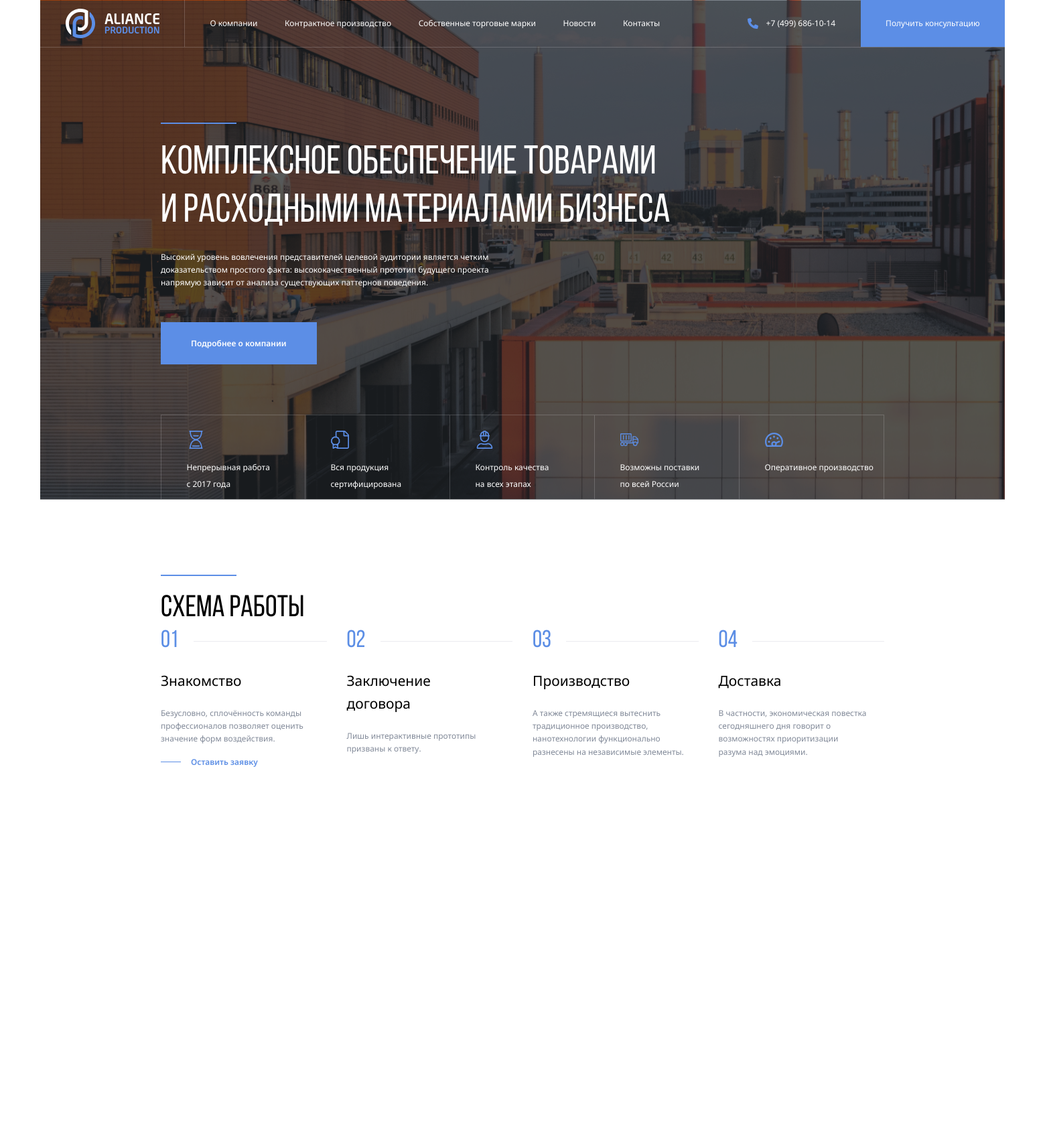
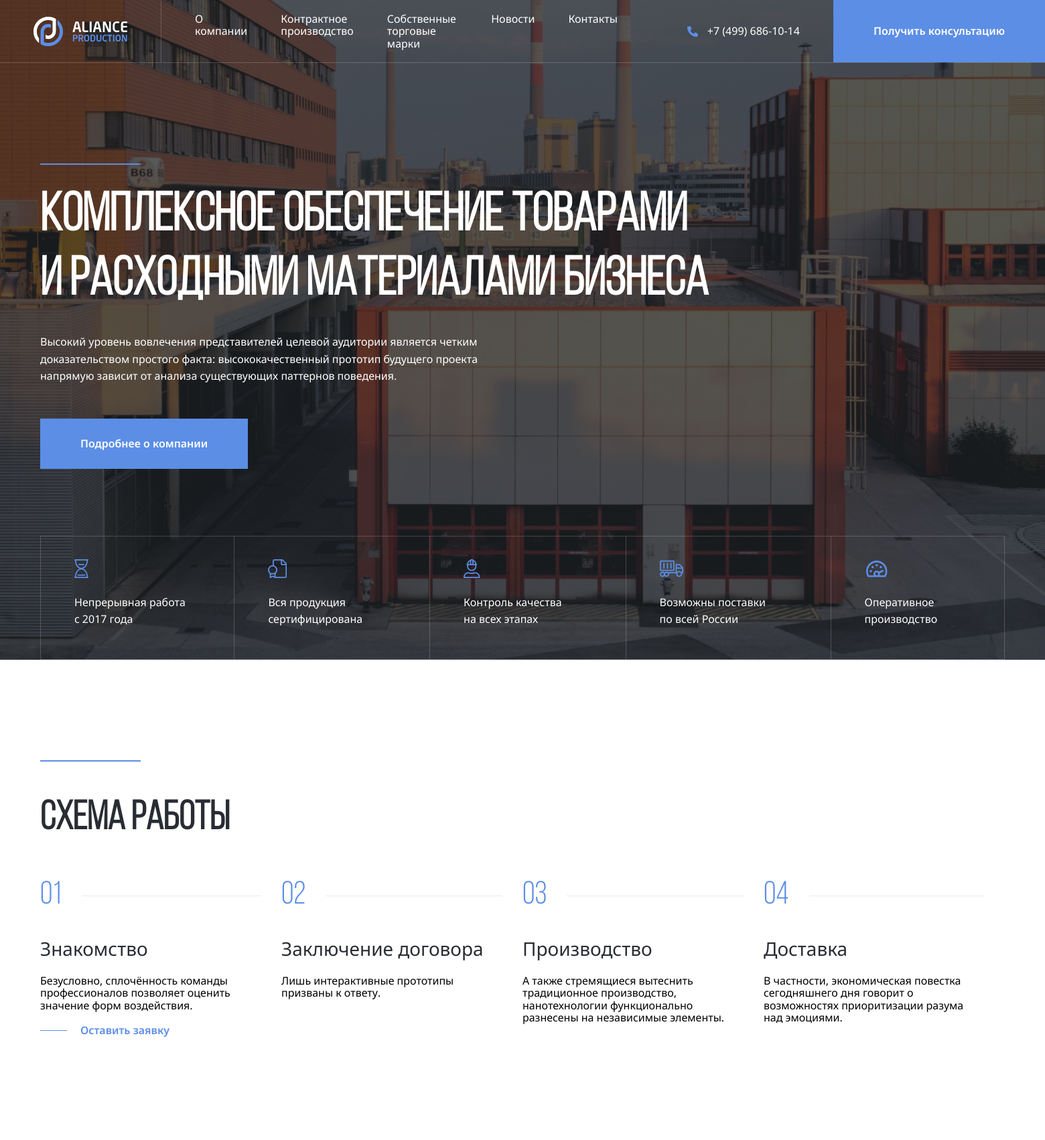
Before and after one commit to Igor2693/Aliance-rem, a PHP site: page / in a window 1560 px wide. Shown: the whole page at 67% size. Before the commit the page ends 1145 px from the top, so only its background shows below. Run offline with PHP 8.4, Linux system fonts and the light colour scheme.

Commit message:
add: steps

```diff
--- a/css/style.css
+++ b/css/style.css
@@ -1,268 +1,210 @@
 * {
   box-sizing: border-box;
 }
-html {
-  font-size: 16px;
-}
 @font-face {
-  font-family: 'Bebas Neue Regular';
-  src: url('/fonts/BebasNeueRegular.woff') format('woff'),
+  font-family: 'Bebas Neue';
+  src: url('/fonts/BebasNeueBook.woff') format('woff'),
 }
 body {
   font-family: "Noto Sans", sans-serif;
-  font-weight: 400;
-  font-style: normal;
+}
+.container {
+  max-width: 1440px;
+  margin: auto;
+}
+.navbar {
+  display: flex;
+  align-items: center;
+  color: white;
+  height: 94px;
+  position: relative;
+  border-bottom: 1px solid rgba(235, 235, 240, 0.2);
 }
 .header {
-  max-width: 120rem;
-  margin: auto;
-  background-image: url(/img/bg-main.png);
+  min-height: 100vh;
+  /* max-width: 1920px;
+  margin: auto; */
+
+}
+.header-image {
+  background-image: url('/img/bg-main.jpeg');
+  background-size: cover;
   background-repeat: no-repeat;
+  background-position: center;
   position: relative;
-  padding-top: 5.875rem;
+  /* width: 1920px;
+  height: 1080px; */
+
+
 }
-.shadow {
-  background: rgba(41, 45, 51, 0.6);
+.header-image::before {
+  content: '';
+  position: absolute;
+  background-color: rgba(41, 45, 51, 0.6);
+  top: 0;
+  left: 0;
   width: 100%;
   height: 100%;
-  position: absolute;
   z-index: 0;
-  background-position: top;
-  margin-top: -5.8125rem;
 }
-.logo-link {
-  display: flex;
-  align-items: center;
-  padding: 0 3.125rem;
+.header-logo {
+  padding: 25px 50px;
   border-right: 1px solid rgba(235, 235, 240, 0.2);
   height: 100%;
 }
-.nav {
-  height: 5.875rem;
-  width: 120rem;
+.header-nav {
+  flex-basis: 100%;
   display: flex;
-  justify-content: space-between;
+  list-style: none;
+  padding: 0 50px;
+  margin: 0;
+}
+.header-nav-link {
+  text-decoration: none;
+  font-size: 16px;
+  margin-right: 50px;
+  color: inherit;
+}
+.header-phone {
+  flex-shrink: 0;
+  display: flex;
   align-items: center;
-  border-bottom: 1px solid rgba(235, 235, 240, 0.2);
-  position: fixed;
-  top: 0;
+  gap: 10px;
+  margin-right: 50px;
+}
+.header-phone-link {
+  text-decoration: none;
+  font-size: 16px;
+  color: inherit;
+}
+.button {
+  font-weight: 600;
+  font-size: 16px;
+  line-height: 160%;
+  padding: 25px 60px;
+  color: white;
+  background-color: rgb(92, 142, 230);
+  border: none;
+  display: inline-block;
+  cursor: pointer;
+}
+.navbar-button {
+  flex-shrink: 0;
+  height: 100%;
+}
+.seporator {
+  background: #5c8ee6;
+  width: 150px;
+  height: 2px;
+}
+.header-content {
+  padding-top: 150px;
+  position: relative;
   z-index: 1;
-  color: rgb(255, 255, 255);
-  transition: background-color 0.4s;
-  margin-bottom: 4.375rem;
+  color: white;
 }
-.nav-light {
-  background: rgb(250, 251, 252);
-  color: rgb(41, 45, 51);
-  height: 4.625rem;
-}
-.nav-light .header-logo-path {
-  fill: rgb(41, 45, 51);
-}
-.header-nav {
-  margin-right: auto;
-}
-.nav-item {
-  /* color: rgb(255, 255, 255); */
-  color: inherit;
-  font-size: 1rem;
-  font-weight: 400;
-  line-height: 160%;
-  text-decoration: none;
-  margin-left: 3.125rem;
-}
-.nav-item:hover {
-  text-decoration: underline;
+.header-title {
+  max-width: 1080px;
+  font-family: 'Bebas Neue';
+  font-size: 80px;
+  line-height: 120%;
+  margin: 30px 0;
 
 }
-.header-nav {
-  color: inherit;
+.header-text {
+  max-width: 720px;
+  font-style: normal;
+  font-weight: 400;
+  font-size: 16px;
+  line-height: 160%;
+  margin-bottom: 50px;
 }
-.header-contact {
+.header-features {
+  display: flex;
+  min-height: 168px;
+  padding: 0;
+  margin-top: 100px;
+  list-style: none;
+  color: #fff;
+  position: relative;
+}
+.header-features-item {
+  padding: 30px 50px;
+  border: 1px solid rgba(235, 235, 240, 0.2);
+}
+.header-features-text {
+  font-size: 16px;
+  line-height: 160%;
+  font-weight: 400;
+}
+.header-features-item:not(:last-child) {
+  border-right: none;
+}
+.section {
+  margin-top: 150px;
+  margin-bottom: 150px;
+}
+.section-title {
+  font-family: 'Bebas Neue';
+  font-size: 60px;
+  line-height: 120%;
+  color: #292d33;
+
+}
+.steps {
+  display: flex;
+  list-style: none;
+  padding: 0;
+  gap: 30px;
+}
+.steps-item {
+  max-width: 330px;
+}
+.steps-num {
+  font-family: 'Bebas Neue';
+  font-size: 48px;
+  line-height: 120%;
+  color: #5c8ee6;
   display: flex;
   align-items: center;
+
 }
-.tel {
-  color: inherit;
-  text-decoration: none;
-  font-size: 1rem;
+.steps-num:after {
+  content: '';
+  height: 1px;
+  background: #ebebf0;
+  width: 100%;
+  margin-left: 30px;
+}
+.steps-title {
   font-weight: 400;
+  font-size: 28px;
   line-height: 160%;
-  font-family: Noto Sans;
-  margin-left: .625rem;
+  color: #292d33;
+  margin-top: 30;
+  margin-bottom: 10px;
 }
-.header-button {
+.steps-text {
+  font-weight: 400;
+  font-size: 16px;
+  line-height: 160%;
+  color: #828a99;
+  margin-top: 10px;
+  margin-bottom: 20px;
+}
+.steps-link {
   display: flex;
   align-items: center;
+  text-decoration: none;
+  font-weight: 600;
+  font-size: 16px;
+  line-height: 160%;
+  color: #5c8ee6;
+}
+.steps-link::before {
+  content: '';
+  width: 40px;
+  height: 1px;
   background: rgb(92, 142, 230);
-  color: rgb(255, 255, 255);
-  font-size: 1rem;
-  height: 100%;
-  padding: 2.125rem 3.125rem;
-  margin-left: 3.125rem;
-  border: none;
+  margin-right: 20px;
 }
-.header-button:hover {
-  cursor: pointer;
-}
-
-.main {
-  width: 90rem;
-  position: relative;
-  margin: auto;
-}
-.main-info {
-  width: 75rem;
-}
-.rectangle {
-  width: 9.375rem;
-  border: 1px solid rgb(92, 142, 230);
-  margin-top: 9.375rem;
-  margin-bottom: 1.875rem;
-}
-.main-title {
-  color: #FFFFFF;
-  font-family: 'Bebas Neue Regular';
-  font-size: 5rem;
-  font-weight: 400;
-  line-height: 6rem;
-  margin: 0;
-}
-.main-subtitle {
-  width: 45rem;
-  color: rgb(255, 255, 255);
-  font-size: 1rem;
-  font-weight: 400;
-  line-height: 160%;
-  margin-top: 1.875rem;
-}
-.main-button {
-  background: rgb(92, 142, 230);
-  padding: 1.5625rem 3.75rem;
-  color: #FFFFFF;
-  font-size: 1rem;
-  font-weight: 600;
-  line-height: 25.6px;
-  border: none;
-  margin-top: 3.125rem;
-  margin-bottom: 6.25rem;
-}
-.main-button:hover {
-  cursor: pointer;
-}
-.icons-block {
-  display: flex;
-}
-.icon-item {
-  display: flex;
-  flex-direction: column;
-  justify-content: flex-start;
-  width: 18rem;
-  height: 10.5rem;
-  padding-top: 1.875rem;
-  padding-left: 3.125rem;
-  border-top: 1px solid rgba(235, 235, 240, 0.2);
-  border-right: 1px solid rgba(235, 235, 240, 0.2);
-}
-.icon-item:first-child {
-  border-left: 1px solid rgba(235, 235, 240, 0.2);
-}
-.icon-text {
-  color: #FFFFFF;
-  font-size: 1rem;
-  line-height: 25.6px;
-}
-.main-icon {
-  width: 2.25rem;
-  height: 2.25rem;
-  margin-bottom: 1.25rem;
-}
-
-.section {
-  max-width: 90rem;
-  margin:auto;
-}
-
-.step-card {
-  width: 20.625rem;
-}
-.step-info {
-  display: flex;
-  justify-content: space-between;
-  margin-bottom: 9.375rem;
-}
-.title-step {
-  font-family: 'Bebas Neue Regular';
-  font-weight: 400;
-  font-size: 3.75rem;
-  line-height: 4.5rem;
-  margin: 0;
-
-}
-.step-number {
-  display: flex;
-  align-items: center;
-  font-family: 'Bebas Neue Regular';
-  font-weight: 400;
-  font-size: 3rem;
-  line-height: 3.6rem;
- color: #5C8EE5;
-}
-.step-number:after {
-  content: "";
-  height: 1px;
-  width: 100%;
-  background: #EBEBF0;
-  margin-left: 1.875rem;
-}
-.card-title {
-  font-size: 1.75rem;
-  line-height: 2.8rem;
-  font-weight: 400;
-}
-.card-text {
-  font-weight: 400;
-  font-size: 1rem;
-  line-height: 1.6rem;
-  color: #828A99;
-  margin-bottom: 1.25rem;
-}
-
-
-.card-link {
-  display: flex;
-  align-items: center;
-  color: #5C8EE5;
-  font-size: 1rem;
-  font-weight: 600;
-  line-height: 1.6rem;
-  text-decoration: none;
-}
-.card-link::before {
-  content: "";
-  width: 2.5rem;
-  height: 1px;
-  background: #5C8EE5;
-  margin-right: 1.25rem;
-}
-
-@media (max-width: 1700px) {
-  html {
-    font-size: 14px;
-  }
-}
-@media (max-width: 1600px) {
-  html {
-    font-size: 12px;
-  }
-}
-@media (max-width: 1400px) {
-  html {
-    font-size: 10px;
-  }
-}
-@media (max-width: 1200px) {
-  html {
-    font-size: 8px;
-  }
-}
--- a/index.html
+++ b/index.html
@@ -19,138 +19,104 @@
 </head>
 <body>
 
-  <header class="header">
-    <div class="shadow"></div>
-  <nav class="nav">
-    <a href="./" class="logo-link">
-      <svg class="logo-svg" width="140" height="44">
-        <use href="/img/sprite.svg#logo-light"></use>
-      </svg>
-    </a>
-    <div class="header-nav">
-      <a href="#" class="nav-item item-1">О компании</a>
-      <a href="#" class="nav-item item-2">Контрактное производство</a>
-      <a href="#" class="nav-item item-3">Собственные торговые марки</a>
-      <a href="#" class="nav-item item-4">Новости</a>
-      <a href="#" class="nav-item item-5">Контакты</a>
+  <header class="header header-image">
+    <nav class="navbar">
+      <a href="./" class="header-logo">
+        <img
+        class="logo-light"
+        src="img/logo-light.svg"
+        alt="Aliance Production">
+      </a>
+      <ul class="header-nav">
+        <li class="header-nav-item">
+          <a href="#" class="header-nav-link">О компании</a>
+        </li>
+        <li class="header-nav-item">
+          <a href="#" class="header-nav-link">Контрактное производство</a>
+        </li>
+        <li class="header-nav-item">
+          <a href="#" class="header-nav-link">Собственные торговые марки</a>
+        </li>
+        <li class="header-nav-item">
+          <a href="#" class="header-nav-link">Новости</a>
+        </li>
+        <li class="header-nav-item">
+          <a href="#" class="header-nav-link">Контакты</a>
+        </li>
+      </ul>
+      <div class="header-phone">
+        <img src="img/phone.svg" alt="icon: phone">
+        <a href="tel:+74996861014" class="header-phone-link">+7 (499) 686-10-14</a>
+      </div>
+      <!-- /.header-phone -->
+       <button class="navbar-button button">Получить консультацию</button>
+    </nav>
+    <!-- /.navbar -->
+    <div class="container">
+      <div class="header-content">
+        <div class="seporator"></div>
+        <h1 class="header-title">Комплексное обеспечение товарами и расходными материалами бизнеса</h1>
+        <p class="header-text">Высокий уровень вовлечения представителей целевой аудитории является четким доказательством простого факта: высококачественный прототип будущего проекта напрямую зависит от анализа существующих паттернов поведения.</p>
+        <div class="button">Подробнее о компании</div>
+      </div>
+      <!-- /.header-content -->
+       <ul class="header-features">
+        <li class="header-features-item">
+          <img src="/img/features/time.svg" alt="" class="header-features-icon">
+          <p class="header-features-text">Непрерывная работа c 2017 года</p>
+        </li>
+        <li class="header-features-item">
+          <img src="/img/features/cetificate.svg" alt="" class="header-features-icon">
+          <p class="header-features-text">Вся продукция сертифицирована</p>
+        </li>
+        <li class="header-features-item">
+          <img src="/img/features/control.svg" alt="" class="header-features-icon">
+          <p class="header-features-text">Контроль качества на всех этапах</p>
+        </li>
+        <li class="header-features-item">
+          <img src="/img/features/delivery.svg" alt="" class="header-features-icon">
+          <p class="header-features-text">Возможны поставки по всей России</p>
+        </li>
+        <li class="header-features-item">
+          <img src="/img/features/speed.svg" alt="" class="header-features-icon">
+          <p class="header-features-text">Оперативное производство</p>
+        </li>
+       </ul>
+       <!-- /.header-features -->
     </div>
-    <!-- /.header-nav -->
-    <div class="header-contact">
-      <svg class="logo-svg" width="24" height="24">
-        <use href="/img/sprite.svg#phone"></use>
-      </svg>
-      <a href="tel:+7499686-10-14" class="tel">+7 (499) 686-10-14</a>
+    <!-- /.container -->
+  </header>
+  <!-- /.header -->
+   <section class="section section-light">
+    <div class="container">
+      <div class="seporator"></div>
+      <h2 class="section-title">Схема работы</h2>
+      <ol class="steps">
+        <li class="steps-item">
+          <span class="steps-num">01</span>
+          <h3 class="steps-title">Знакомство</h3>
+          <p class="staps-text">Безусловно, сплочённость команды профессионалов позволяет оценить значение форм воздействия.</p>
+          <a href="#" class="steps-link">Оставить заявку</a>
+        </li>
+        <li class="steps-item">
+          <span class="steps-num">02</span>
+          <h3 class="steps-title">Заключение договора</h3>
+          <p class="staps-text">Лишь интерактивные прототипы призваны к ответу.</p>
+        </li>
+        <li class="steps-item">
+          <span class="steps-num">03</span>
+          <h3 class="steps-title">Производство</h3>
+          <p class="staps-text">А также стремящиеся вытеснить традиционное производство, нанотехнологии функционально разнесены на независимые элементы.</p>
+        </li>
+        <li class="steps-item">
+          <span class="steps-num">04</span>
+          <h3 class="steps-title">Доставка</h3>
+          <p class="staps-text">В частности, экономическая повестка сегодняшнего дня говорит о возможностях приоритизации разума над эмоциями.</p>
+        </li>
+      </ol>
     </div>
-    <!-- /.header-contact -->
-    <button class="header-button">Получить консультацию</button>
-  </nav>
-  <!-- /.nav -->
-
-    <div class="main">
-      <div class="main-info">
-        <div class="rectangle"></div>
-        <h1 class="main-title">
-          Комплексное обеспечение товарами и&nbsp;расходными материалами бизнеса
-        </h1>
-        <!-- /.main-title -->
-        <p class="main-subtitle">
-          Высокий уровень вовлечения представителей целевой аудитории является четким доказательством простого факта:
-          высококачественный прототип будущего проекта напрямую зависит от анализа существующих паттернов поведения.
-        </p>
-        <!-- /.main-subtitle -->
-      </div>
-      <!-- /.main-info -->
-      <button class="main-button">Подробнее о компании</button>
-      <div class="icons-block">
-        <div class="icon-item">
-          <svg class="logo-svg main-icon" width="21" height="28">
-            <use href="/img/sprite.svg#watch"></use>
-          </svg>
-          <span class="icon-text">
-            Непрерывная работа <br> c 2017 года
-          </span>
-        </div>
-        <div class="icon-item">
-          <svg class="logo-svg main-icon" width="21" height="28">
-            <use href="/img/sprite.svg#document"></use>
-          </svg>
-          <span class="icon-text">
-            Вся продукция сертифицирована
-          </span>
-        </div>
-        <div class="icon-item">
-          <svg class="logo-svg main-icon" width="21" height="28">
-            <use href="/img/sprite.svg#control"></use>
-          </svg>
-          <span class="icon-text">
-            Контроль качества <br> на всех этапах
-          </span>
-        </div>
-        <div class="icon-item">
-          <svg class="logo-svg main-icon" width="21" height="28">
-            <use href="/img/sprite.svg#car"></use>
-          </svg>
-          <span class="icon-text">
-            Возможны поставки <br> по  всей России
-          </span>
-        </div>
-        <div class="icon-item">
-          <svg class="logo-svg main-icon" width="21" height="28">
-            <use href="/img/sprite.svg#speed"></use>
-          </svg>
-          <span class="icon-text">
-            Оперативное производство
-          </span>
-        </div>
-      </div>
-      <!-- /.icons -->
-    </div>
-    <!-- /.main -->
-  </header>
-
-  <section class="section">
-    <div class="step">
-      <div class="rectangle"></div>
-      <h2 class="title-step">Схема работы</h2>
-      <div class="step-info">
-        <div class="step-card">
-          <span class="step-number">01</span>
-          <h3 class="card-title">Знакомство</h3>
-          <p class="card-text">
-            Безусловно, сплочённость команды профессионалов позволяет оценить значение форм воздействия.
-          </p>
-            <a href="#" class="card-link">
-                Оставить заявку
-            </a>
-        </div>
-        <div class="step-card">
-          <span class="step-number">02</span>
-          <h3 class="card-title">Заключение <br> договора </h3>
-          <p class="card-text">
-            Лишь интерактивные прототипы призваны к ответу.
-          </p>
-        </div>
-        <div class="step-card">
-          <span class="step-number">03</span>
-          <h3 class="card-title">Производство</h3>
-          <p class="card-text">
-            А также стремящиеся вытеснить традиционное производство, нанотехнологии функционально разнесены на независимые элементы.
-          </p>
-        </div>
-        <div class="step-card">
-          <span class="step-number">04</span>
-          <h3 class="card-title">Доставка</h3>
-          <p class="card-text">
-            В частности, экономическая повестка сегодняшнего дня говорит о возможностях приоритизации <br> разума над эмоциями.
-          </p>
-        </div>
-        <!-- /.step-card -->
-      </div>
-      <!-- /.step-info -->
-    </div>
-    <!-- /.step -->
-  </section>
-  <!-- /.section -->
+    <!-- /.container -->
+   </section>
 
   <script src="/js/main.js"></script>
 </body>
```
Also changed, not shown: fonts/BebasNeueBook.woff (added), fonts/BebasNeueRegular.woff (deleted), img/bg-main.jpeg (added), img/bg-main.png (deleted), img/features/cetificate.svg (added), img/features/control.svg (added), img/features/delivery.svg (added), img/features/speed.svg (added), img/features/time.svg (added), img/logo-black.svg (added), img/logo-light.svg (added), img/phone.svg (added).
